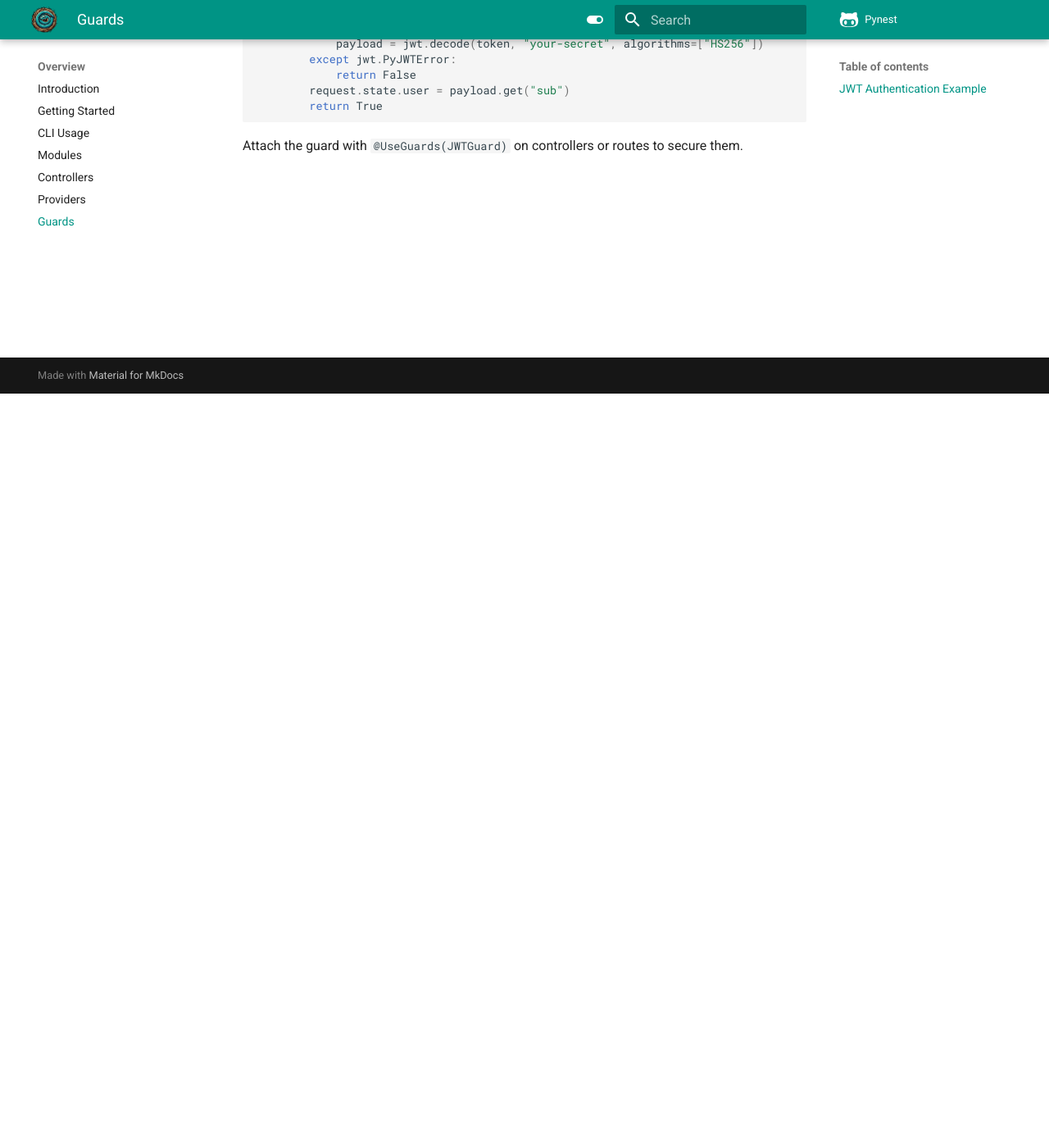
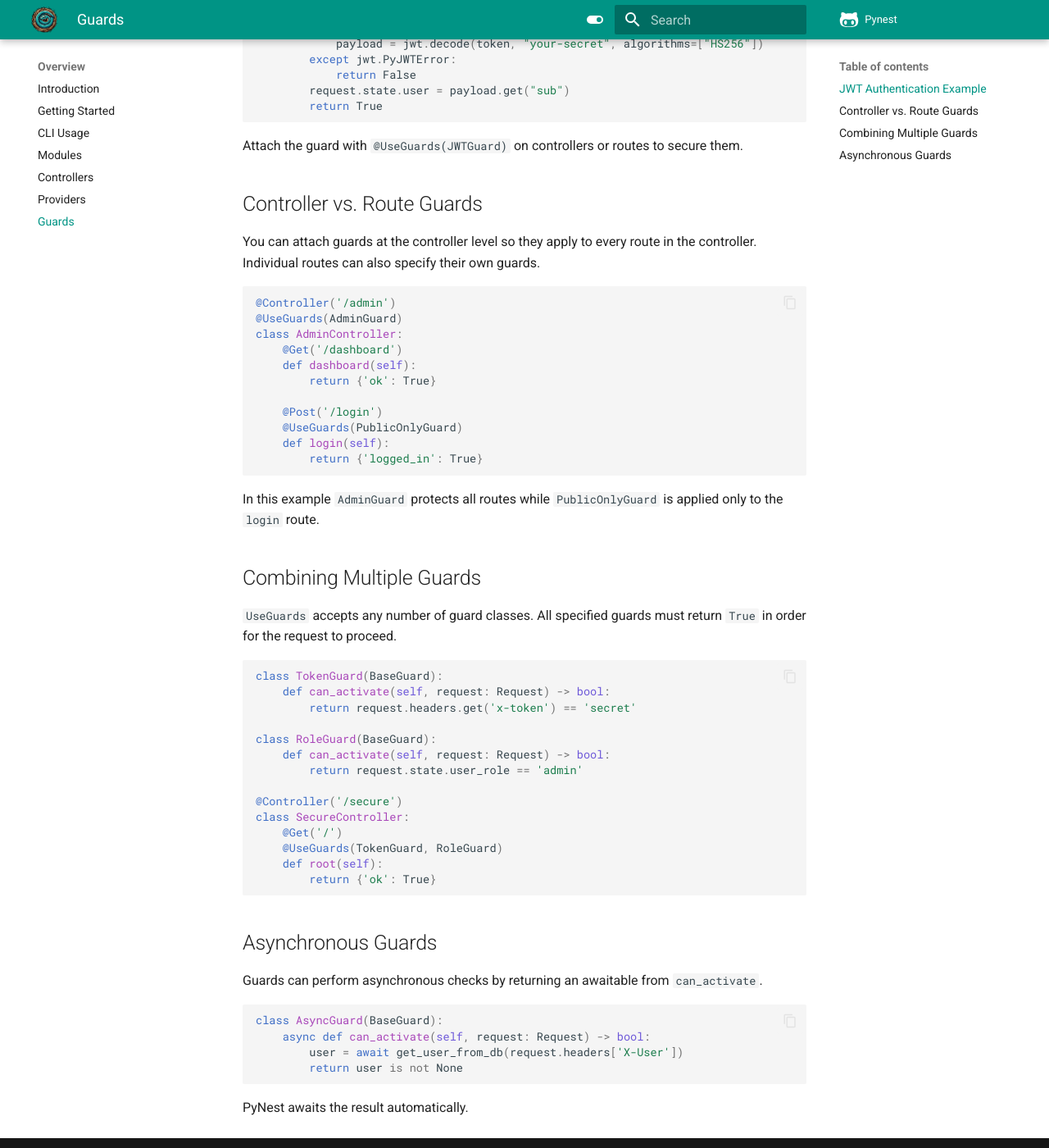
Before and after one commit to PythonNest/PyNest, an MkDocs documentation site: the page built from docs/guards.md, in a window 1280 px wide and 1400 px high, scrolled down 920 px. Shown: the whole window at 82% size. Built offline with MkDocs 1.6.1 and Material for MkDocs 9.7.7, drawn with Linux system fonts in a browser that asks for light colours; comment, search, counter and statistics services are not loaded.

Commit message:
docs: expand guard usage examples

````diff
--- a/docs/guards.md
+++ b/docs/guards.md
@@ -43,3 +43,61 @@ class JWTGuard(BaseGuard):
 ```
 
 Attach the guard with `@UseGuards(JWTGuard)` on controllers or routes to secure them.
+
+## Controller vs. Route Guards
+
+You can attach guards at the controller level so they apply to every route in the
+controller. Individual routes can also specify their own guards.
+
+```python
+@Controller('/admin')
+@UseGuards(AdminGuard)
+class AdminController:
+    @Get('/dashboard')
+    def dashboard(self):
+        return {'ok': True}
+
+    @Post('/login')
+    @UseGuards(PublicOnlyGuard)
+    def login(self):
+        return {'logged_in': True}
+```
+
+In this example `AdminGuard` protects all routes while `PublicOnlyGuard` is applied
+only to the `login` route.
+
+## Combining Multiple Guards
+
+`UseGuards` accepts any number of guard classes. All specified guards must return
+`True` in order for the request to proceed.
+
+```python
+class TokenGuard(BaseGuard):
+    def can_activate(self, request: Request) -> bool:
+        return request.headers.get('x-token') == 'secret'
+
+class RoleGuard(BaseGuard):
+    def can_activate(self, request: Request) -> bool:
+        return request.state.user_role == 'admin'
+
+@Controller('/secure')
+class SecureController:
+    @Get('/')
+    @UseGuards(TokenGuard, RoleGuard)
+    def root(self):
+        return {'ok': True}
+```
+
+## Asynchronous Guards
+
+Guards can perform asynchronous checks by returning an awaitable from
+`can_activate`.
+
+```python
+class AsyncGuard(BaseGuard):
+    async def can_activate(self, request: Request) -> bool:
+        user = await get_user_from_db(request.headers['X-User'])
+        return user is not None
+```
+
+PyNest awaits the result automatically.
````
